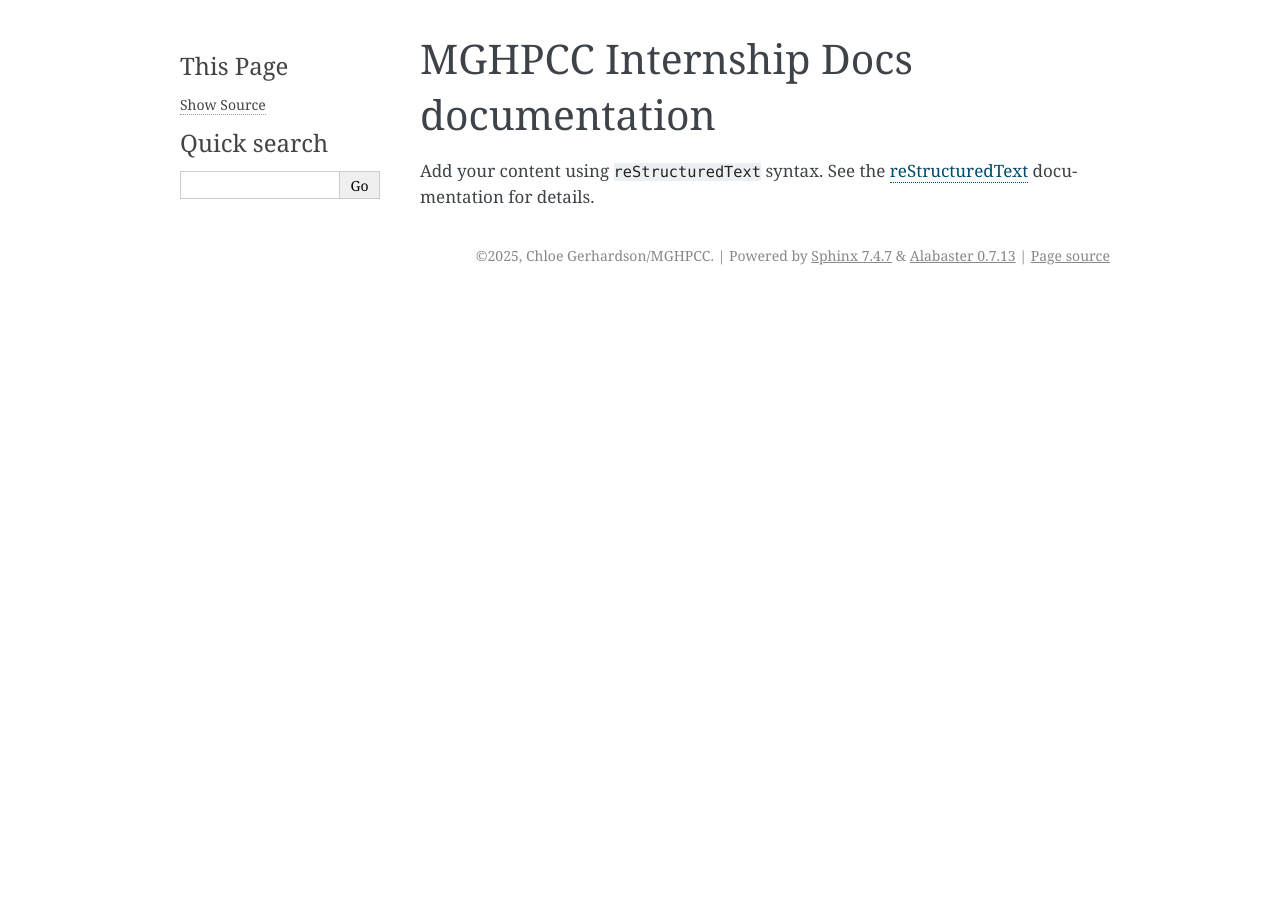
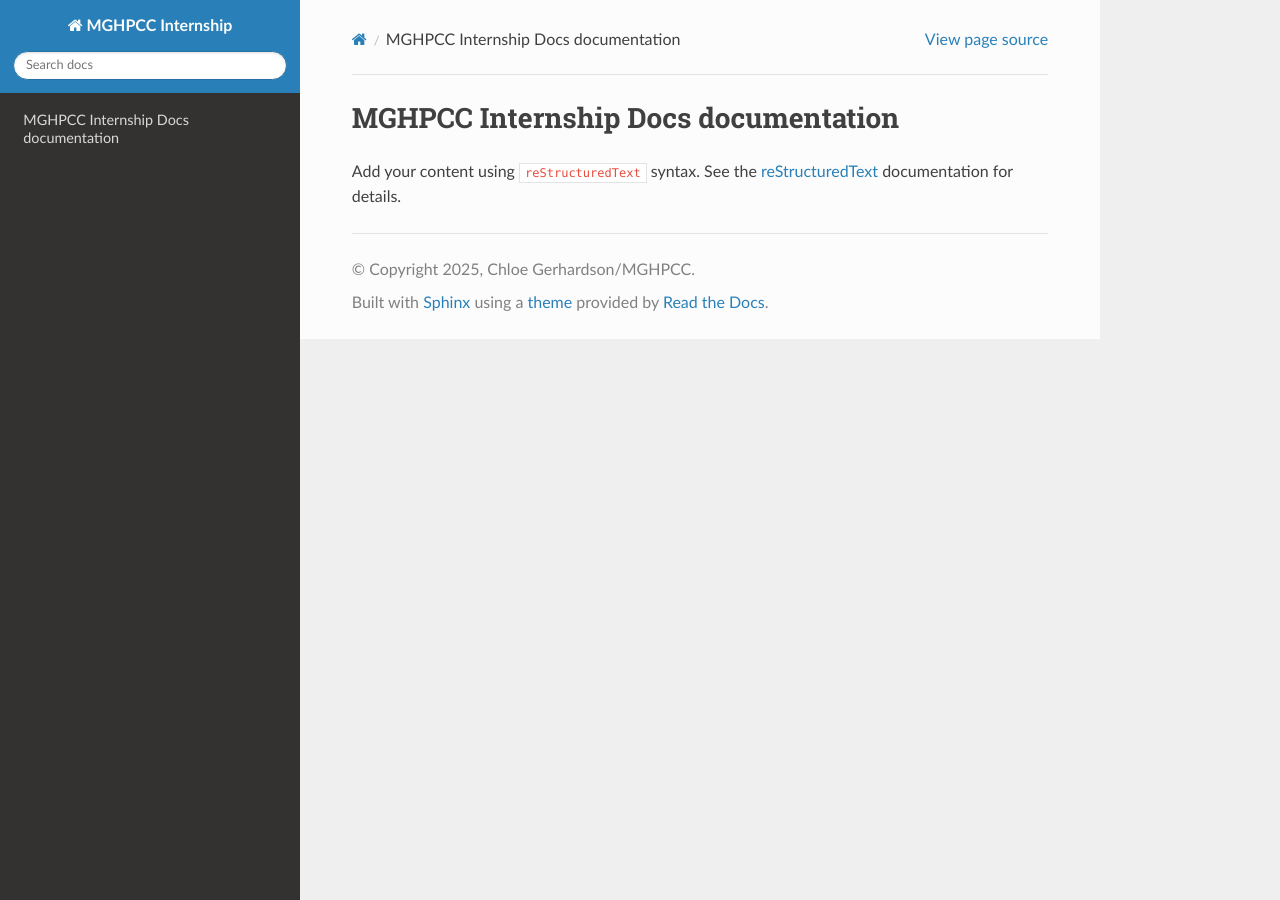
Before and after one commit to chloetechsquare/testinterndocs, a Sphinx documentation site: the page built from docs/source/index.rst, in a window 1280 px wide. Built offline with Sphinx 7.4.7 and the Read the Docs theme 3.1.0, drawn with Linux system fonts in a browser that asks for light colours; part of the change alters nothing that is shown.

Commit message:
clean it up change theme

```diff
--- a/docs/source/conf.py
+++ b/docs/source/conf.py
@@ -6,7 +6,7 @@
 # -- Project information -----------------------------------------------------
 # https://www.sphinx-doc.org/en/master/usage/configuration.html#project-information
 
-project = 'MGHPCC Internship Docs'
+project = 'MGHPCC Internship'
 copyright = '2025, Chloe Gerhardson/MGHPCC'
 author = 'Chloe Gerhardson/MGHPCC'
 release = '0.1'
@@ -14,15 +14,25 @@ release = '0.1'
 # -- General configuration ---------------------------------------------------
 # https://www.sphinx-doc.org/en/master/usage/configuration.html#general-configuration
 
-extensions = []
+extensions = [
+    'sphinx.ext.duration',
+    'sphinx.ext.doctest',
+    'sphinx.ext.autodoc',
+    'sphinx.ext.autosummary',
+    'sphinx.ext.intersphinx',
+]
+
+intersphinx_mapping = {
+    'python': ('https://docs.python.org/3/', None),
+    'sphinx': ('https://www.sphinx-doc.org/en/master/', None),
+}
+intersphinx_disabled_domains = ['std']
 
 templates_path = ['_templates']
-exclude_patterns = ['_build', 'Thumbs.db', '.DS_Store']
 
+# -- Options for HTML output
 
+html_theme = 'sphinx_rtd_theme'
 
-# -- Options for HTML output -------------------------------------------------
-# https://www.sphinx-doc.org/en/master/usage/configuration.html#options-for-html-output
-
-html_theme = 'alabaster'
-html_static_path = ['_static']
+# -- Options for EPUB output
+epub_show_urls = 'footnote'
```
